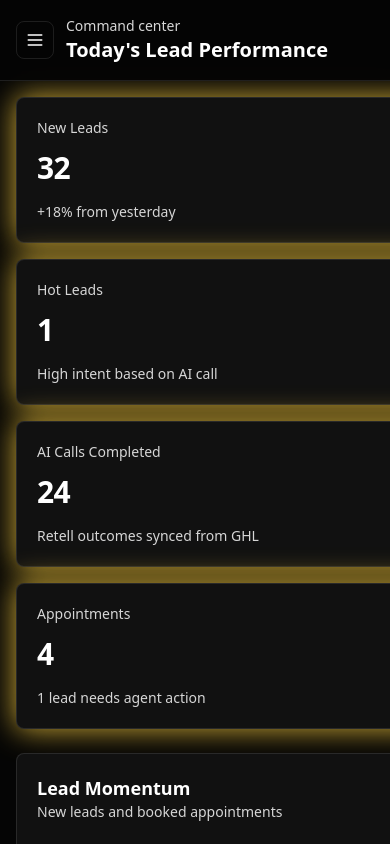
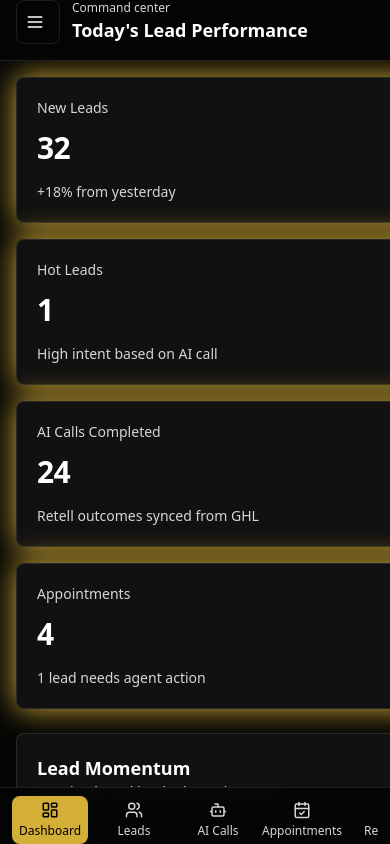
Before and after one commit to ericbester123-ux/LeadCommand, a Next.js app: page / in a window 390 px wide. Shown: the top 844 px of the page. Built offline with nearby package versions, Linux system fonts and the light colour scheme.

Commit message:
Add iOS mobile dashboard navigation

```diff
--- a/app/page.tsx
+++ b/app/page.tsx
@@ -32,6 +32,7 @@ export default function DashboardPage() {
   const hotLeads = leads.filter((lead) => lead.status === "Hot").length;
   const needsAgent = leads.filter((lead) => lead.status === "Needs Agent").length;
   const booked = leads.filter((lead) => lead.status === "Booked").length;
+  const allNavItems = [...navItems, ...adminNavItems];
 
   return (
     <main className="min-h-screen bg-[radial-gradient(circle_at_top_right,rgba(212,175,55,0.16),transparent_34%),#050505]">
@@ -46,7 +47,7 @@ export default function DashboardPage() {
             </h1>
           </div>
           <nav className="space-y-2">
-            {[...navItems, ...adminNavItems].map((item, index) => (
+            {allNavItems.map((item, index) => (
               <a
                 key={item.label}
                 href={item.href}
@@ -71,22 +72,28 @@ export default function DashboardPage() {
           </div>
         </aside>
 
-        <section className="flex-1">
-          <header className="sticky top-0 z-20 border-b border-white/10 bg-background/90 px-4 py-4 backdrop-blur md:px-8">
+        <section className="flex-1 pb-28 lg:pb-0">
+          <header className="safe-top sticky top-0 z-20 border-b border-white/10 bg-background/90 px-4 py-4 backdrop-blur md:px-8">
             <div className="flex items-center justify-between gap-4">
               <div className="flex items-center gap-3">
-                <button className="rounded-lg border border-white/10 p-2 text-white lg:hidden">
+                <button
+                  aria-label="Open navigation"
+                  className="min-h-11 min-w-11 rounded-lg border border-white/10 p-2 text-white lg:hidden"
+                >
                   <Menu size={20} />
                 </button>
                 <div>
-                  <p className="text-sm text-muted">Command center</p>
-                  <h2 className="text-xl font-semibold text-white md:text-2xl">
+                  <p className="text-xs text-muted sm:text-sm">Command center</p>
+                  <h2 className="text-lg font-semibold text-white sm:text-xl md:text-2xl">
                     Today&apos;s Lead Performance
                   </h2>
                 </div>
               </div>
               <div className="flex items-center gap-3">
-                <button className="rounded-lg border border-white/10 p-2 text-muted transition hover:border-gold/40 hover:text-gold-hover">
+                <button
+                  aria-label="Notifications"
+                  className="min-h-11 min-w-11 rounded-lg border border-white/10 p-2 text-muted transition hover:border-gold/40 hover:text-gold-hover"
+                >
                   <Bell size={20} />
                 </button>
                 <div className="hidden rounded-lg border border-gold/25 bg-gold/10 px-4 py-2 text-sm text-gold-hover sm:block">
@@ -186,6 +193,25 @@ export default function DashboardPage() {
           </div>
         </section>
       </div>
+      <nav className="safe-bottom fixed inset-x-0 bottom-0 z-30 border-t border-white/10 bg-background/95 px-3 py-2 backdrop-blur lg:hidden">
+        <div className="mx-auto flex max-w-xl gap-2 overflow-x-auto">
+          {allNavItems.map((item, index) => (
+            <a
+              aria-current={index === 0 ? "page" : undefined}
+              className={`flex min-h-12 min-w-[76px] flex-col items-center justify-center gap-1 rounded-lg px-3 text-xs font-medium transition ${
+                index === 0
+                  ? "bg-gold text-black"
+                  : "text-muted hover:bg-white/5 hover:text-gold-hover"
+              }`}
+              href={item.href}
+              key={item.label}
+            >
+              <item.icon size={18} />
+              <span>{item.label}</span>
+            </a>
+          ))}
+        </div>
+      </nav>
     </main>
   );
 }
```
